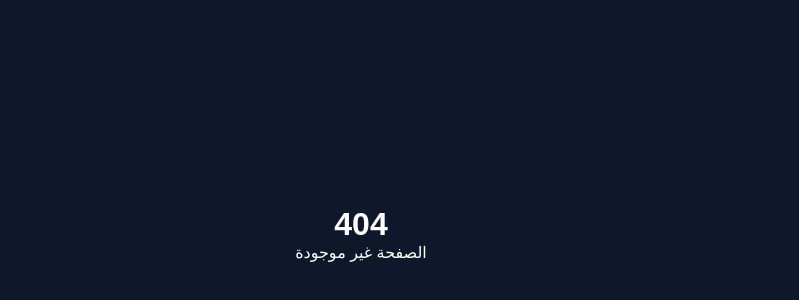
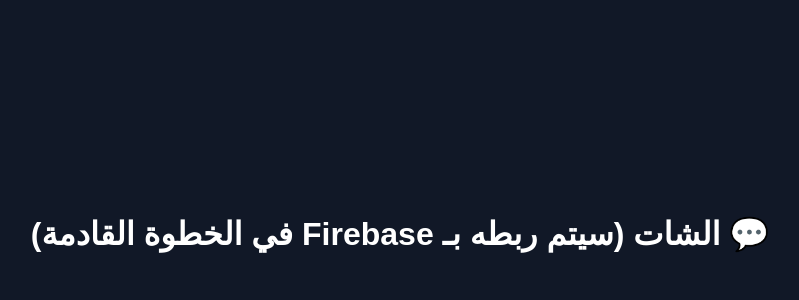
Before and after one commit to mohamedeljoker-ss7/mohamed-el-joker, a Next.js app: page /chat in a window 1280 px wide. Before the commit this address had no page. Shown: the part 166-466 px from the top of the page, without its empty margins (305-1104 px from the left). Built offline with nearby package versions, Linux system fonts and the light colour scheme.

Commit message:
Create page.tsx

```diff
--- /dev/null
+++ b/app/chat/page.tsx
@@ -0,0 +1,16 @@
+export default function ChatPage() {
+  return (
+    <main
+      style={{
+        minHeight: "100vh",
+        background: "#111827",
+        color: "#fff",
+        display: "flex",
+        justifyContent: "center",
+        alignItems: "center",
+      }}
+    >
+      <h1>💬 الشات (سيتم ربطه بـ Firebase في الخطوة القادمة)</h1>
+    </main>
+  );
+}
```
